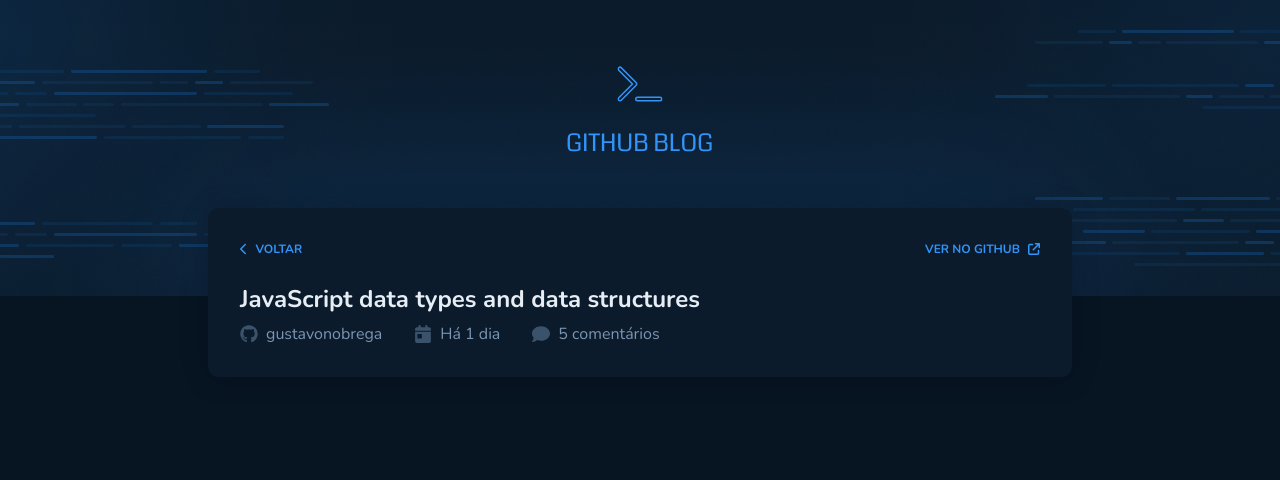
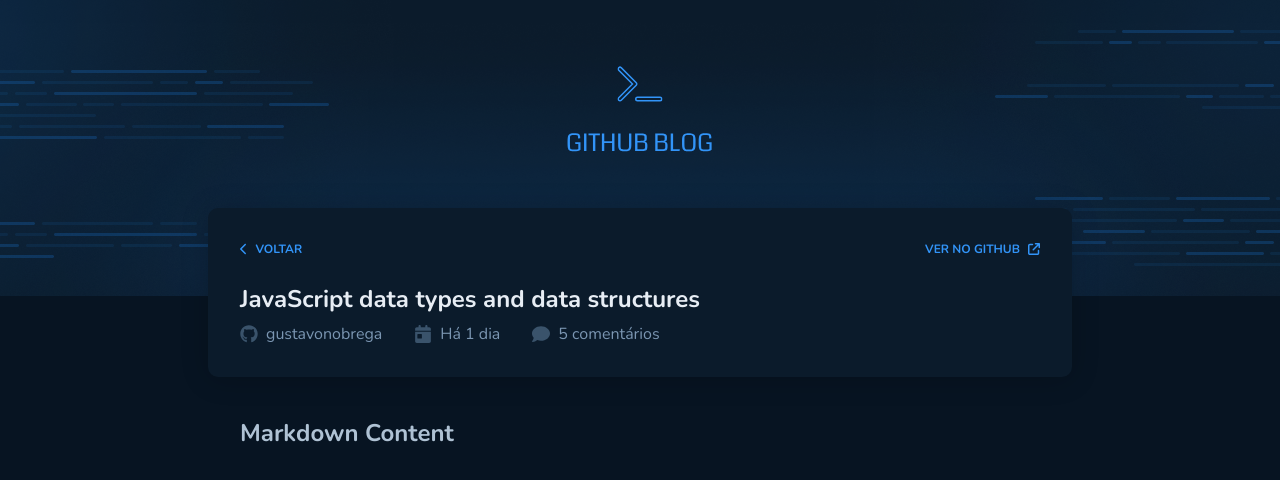
Before and after one commit to gustavonobrega/challenge-github-blog, a React (Vite) app: page /post in a window 1280 px wide. Shown: the top 480 px of the page. Built offline with nearby package versions, Linux system fonts and the light colour scheme.

Commit message:
Add React Markdown

```diff
--- a/package.json
+++ b/package.json
@@ -15,6 +15,7 @@
     "@fortawesome/react-fontawesome": "^0.2.0",
     "react": "^18.2.0",
     "react-dom": "^18.2.0",
+    "react-markdown": "^8.0.3",
     "react-router-dom": "^6.4.0",
     "styled-components": "^5.3.5"
   },
--- a/src/pages/Post/index.tsx
+++ b/src/pages/Post/index.tsx
@@ -1,3 +1,5 @@
+import ReactMarkdown from 'react-markdown'
+
 import { PostInfo } from './components/PostInfo'
 import { PostContainer } from './styles'
 
@@ -8,6 +10,10 @@ export function Post() {
 
       <PostContainer>
 
+        <ReactMarkdown>
+          ## Markdown Content
+        </ReactMarkdown>
+
       </PostContainer>
     </>
   )
--- a/src/pages/Post/styles.ts
+++ b/src/pages/Post/styles.ts
@@ -1,3 +1,6 @@
 import styled from 'styled-components'
 
-export const PostContainer = styled.div``
+export const PostContainer = styled.div`
+  margin-top: 2.5rem;
+  padding: 0 2rem;
+`
```
Also changed, not shown: 1 other file (tests, documents, lock files or other folders).
